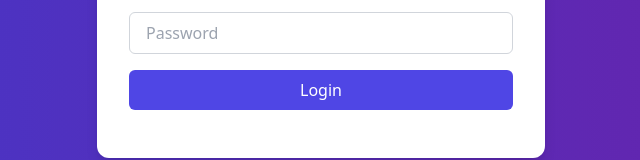
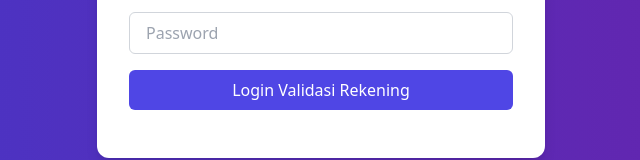
Before and after one commit to Jhonilau/meliodas, a website: page public/login.html in a window 1280 px wide. Shown: the part 388-548 px from the top of the page, without its empty margins (319-959 px from the left). Drawn offline with nearby package versions, Linux system fonts and the light colour scheme.

Commit message:
Update login.html

```diff
--- a/public/login.html
+++ b/public/login.html
@@ -16,7 +16,7 @@
         class="w-full px-4 py-2 border border-gray-300 rounded-md focus:outline-none focus:ring-2 focus:ring-indigo-500">
       <button type="submit"
         class="w-full bg-indigo-600 hover:bg-indigo-700 text-white py-2 rounded-md transition">
-        Login
+        Login Validasi Rekening
       </button>
     </form>
     <p id="response" class="mt-4 text-center text-sm text-red-600 font-semibold"></p>
```
